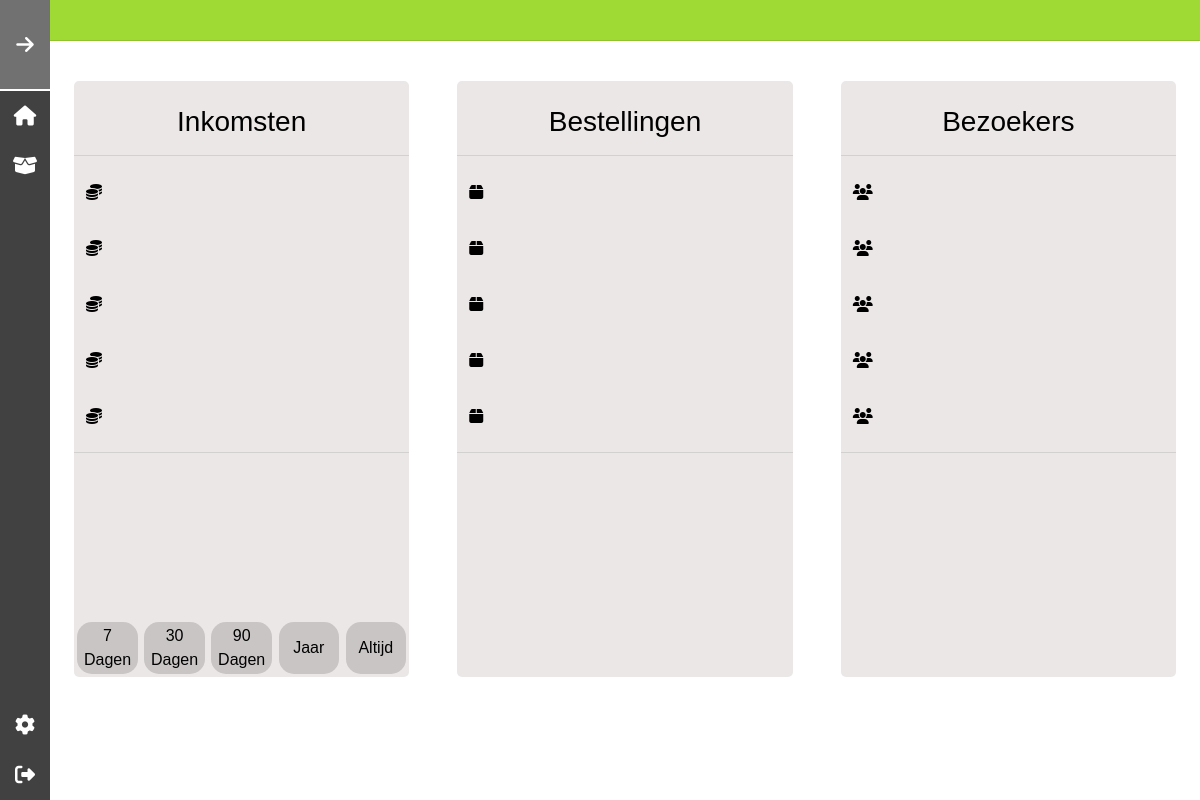
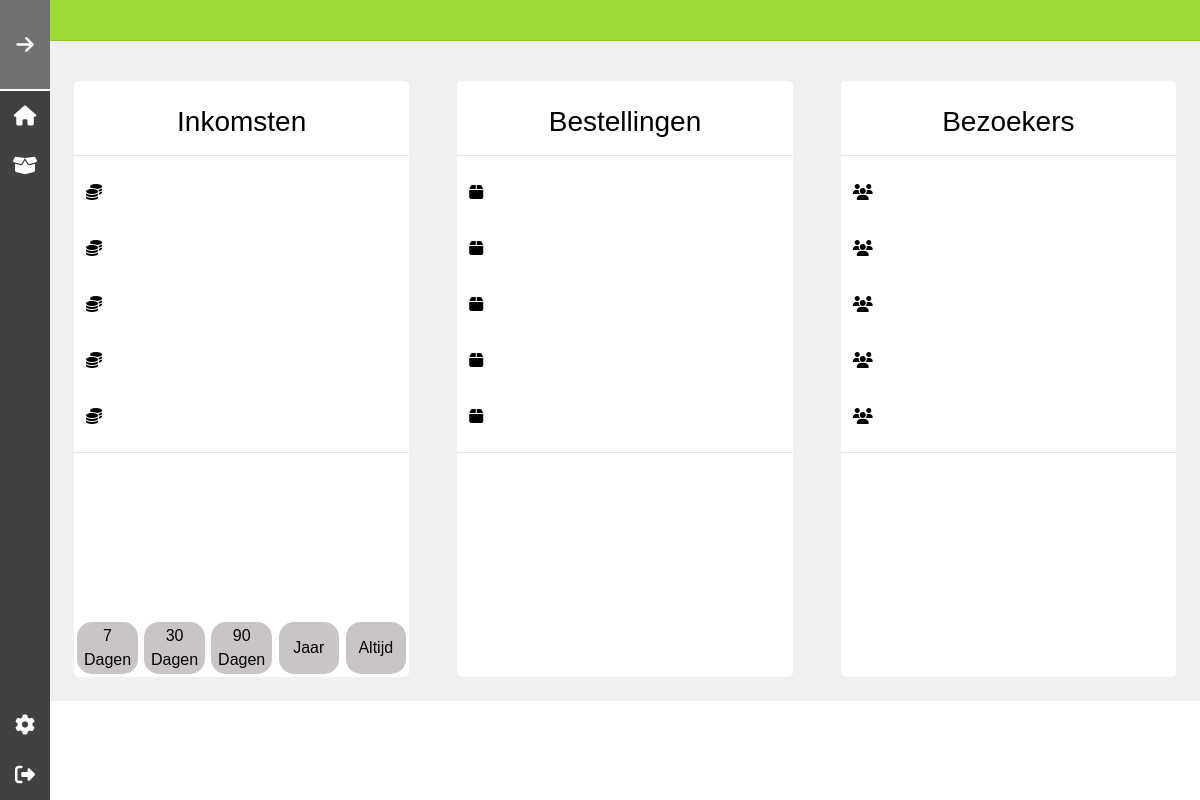
Before and after one commit to YellowVarik/RMZS, an Electron app: page home.html in a window 1200 px wide. Drawn offline with nearby package versions, Linux system fonts and the light colour scheme; no server answers.

Commit message:
kleurtje

```diff
--- a/home.html
+++ b/home.html
@@ -20,7 +20,7 @@
         Uitloggen</a>
     </div>
 
-    <div class="main_content">
+    <div class="main_content" style="background: #f0f0f0;">
       <div class="welkom" style="background: #9fda34;">
         <br>
         <h1 id='welkom' style="text-align: center; color: white;"></h1>
@@ -29,7 +29,7 @@
 
       <div class="first-row" style="display: flex;">
         <div class="inkomsten"
-          style='background:#ebe7e7; width: 33%; height:auto; margin: 2vw; border-radius: 5px; color: black;'>
+          style='background:white; width: 33%; height:auto; margin: 2vw; border-radius: 5px; color: black;'>
           <br>
           <h3 style='text-align: center;'>Inkomsten</h3>
           <hr>
@@ -50,7 +50,7 @@
         </div>
 
         <div class="statistieken"
-          style='background:#ebe7e7; width: 33%; height:auto; margin: 2vw; border-radius: 5px; color: black;'>
+          style='background:white; width: 33%; height:auto; margin: 2vw; border-radius: 5px; color: black;'>
           <br>
           <h3 style='text-align: center;'>Bestellingen</h3>
           <hr>
@@ -64,7 +64,7 @@
         </div>
 
         <div class="inkomsten"
-          style='background:#ebe7e7; width: 33%; height:auto; margin: 2vw; border-radius: 5px; color: black;'>
+          style='background:white; width: 33%; height:auto; margin: 2vw; border-radius: 5px; color: black;'>
           <br>
           <h3 style='text-align: center;'>Bezoekers</h3>
           <hr>
```
